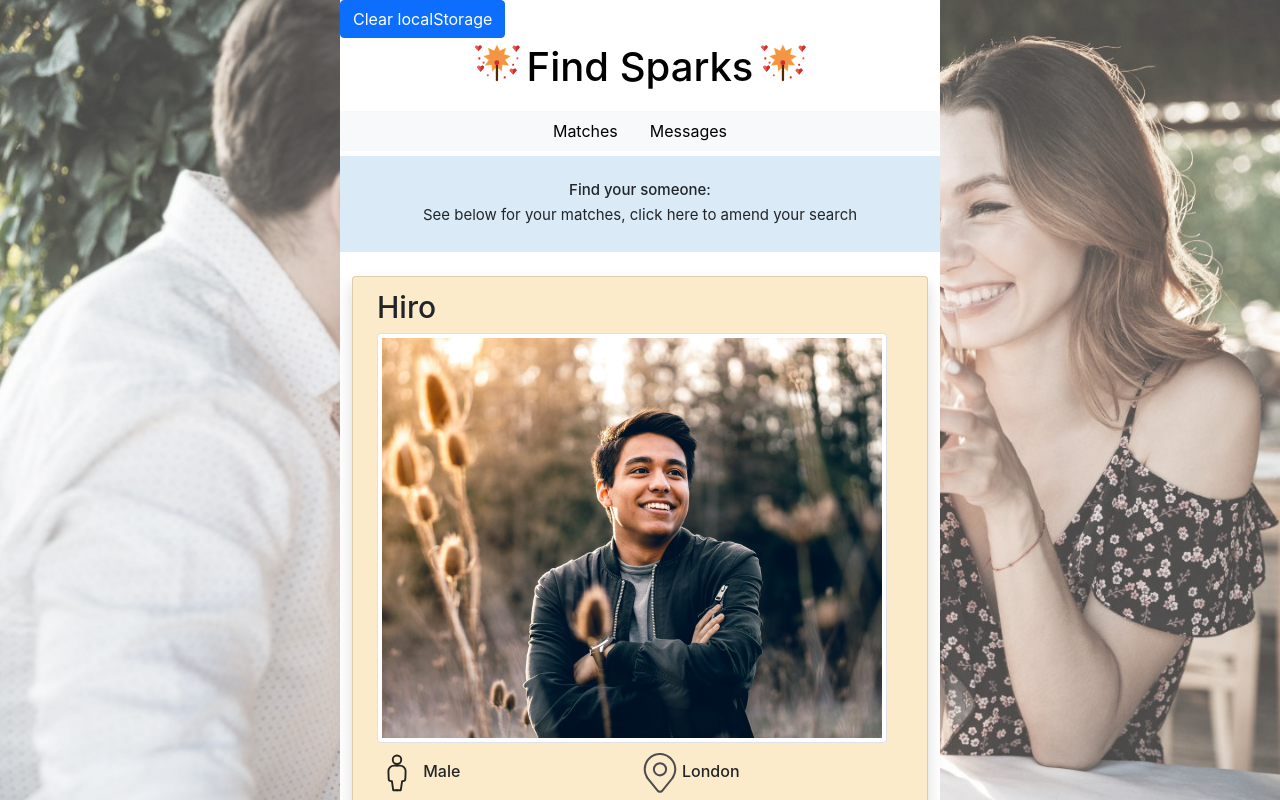
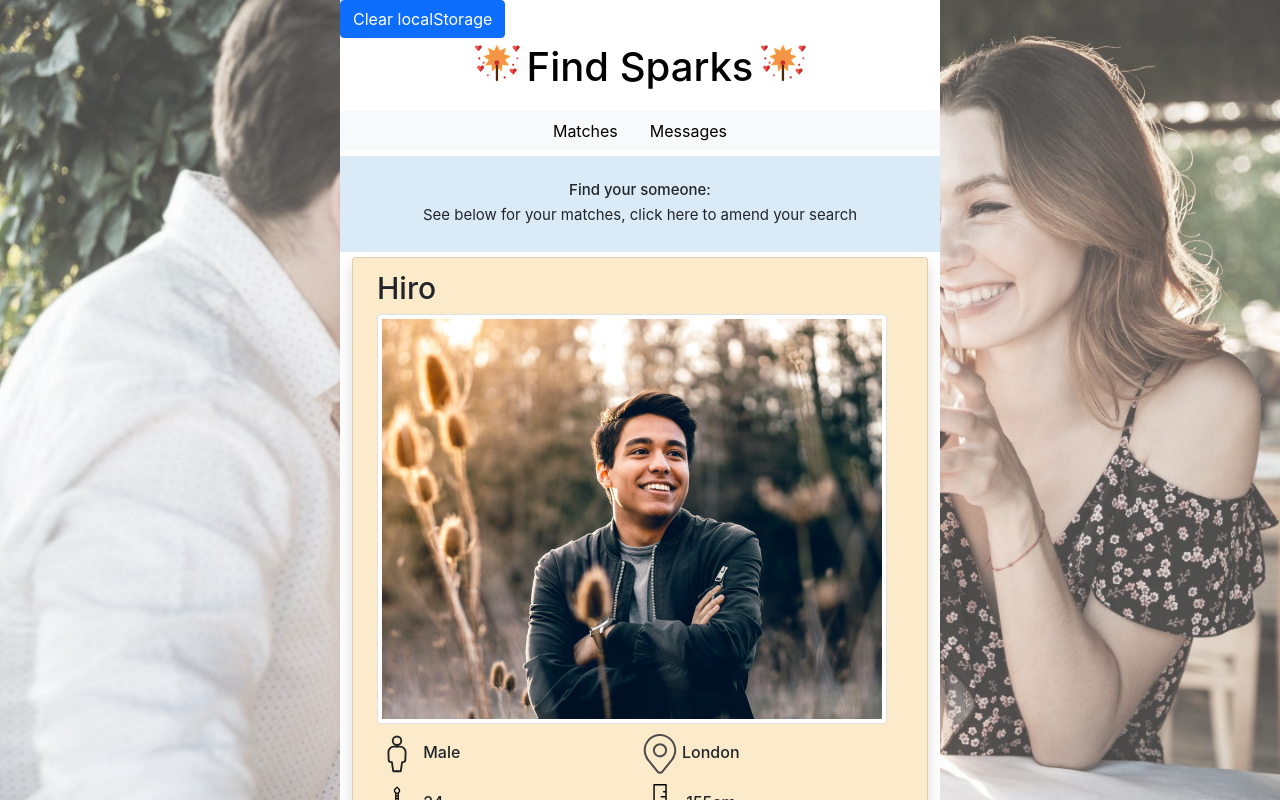
Before and after one commit to russellcs/ft1-dating-app, a React (Create React App) app: page / in a window 1280 px wide. Both pictures are taken after a click on the button "Hidden Message - Bypass Onboarding". Shown: the top 800 px of the page. Built offline with nearby package versions, Linux system fonts and the light colour scheme.

Commit message:
minor style

```diff
--- a/src/components/matching/Matching.jsx
+++ b/src/components/matching/Matching.jsx
@@ -71,7 +71,7 @@ const Matching = () => {
 
       {currentResultIndex < sortedUsers.length ? (
         <div className="container">
-          <div className="userCard row card container-sm mt-4 shadow">
+          <div className="userCard row card container-sm shadow">
             <MatchedUser user={userForReview} />
           </div>
           <div className="row my-2">
```
